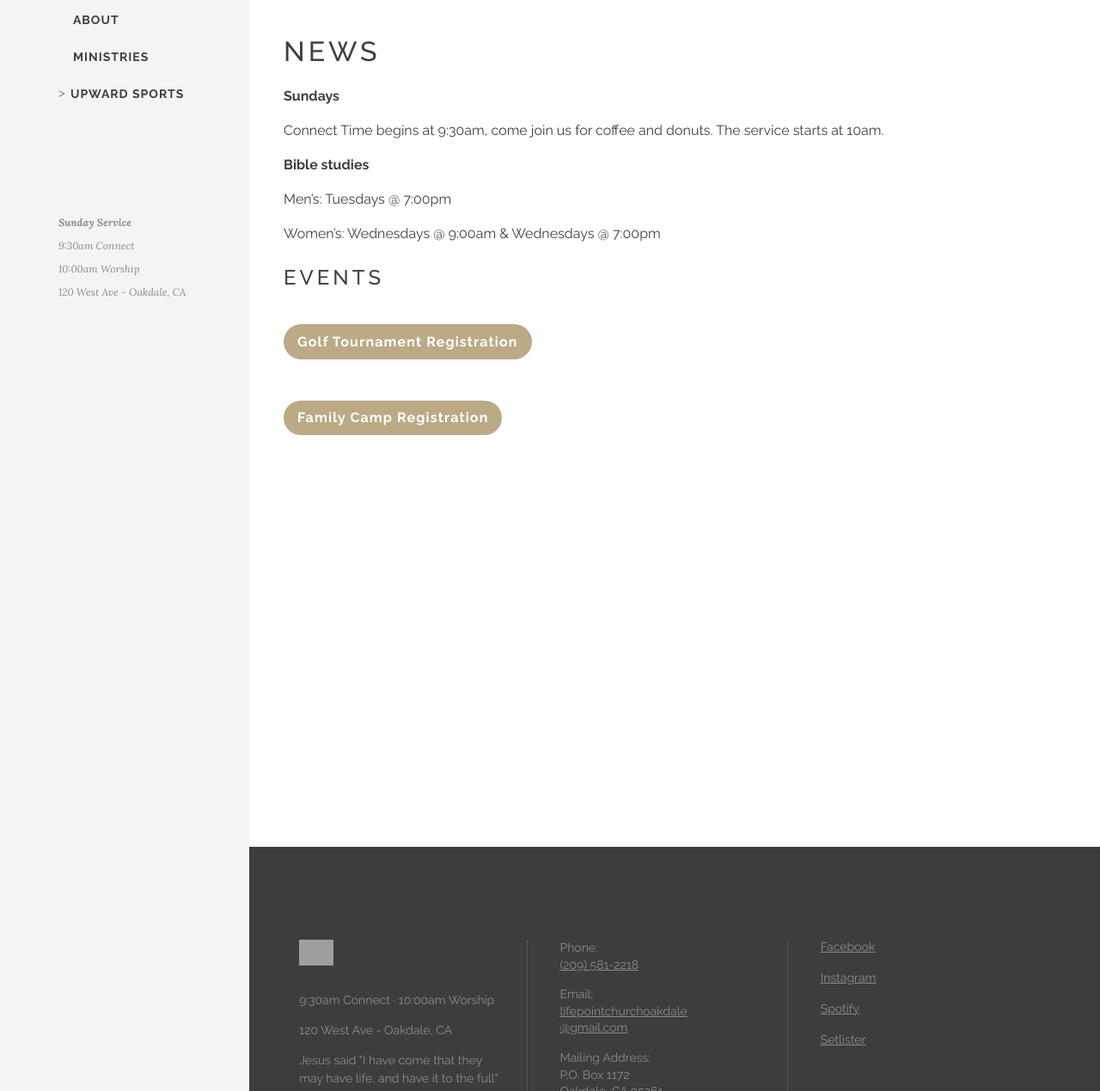
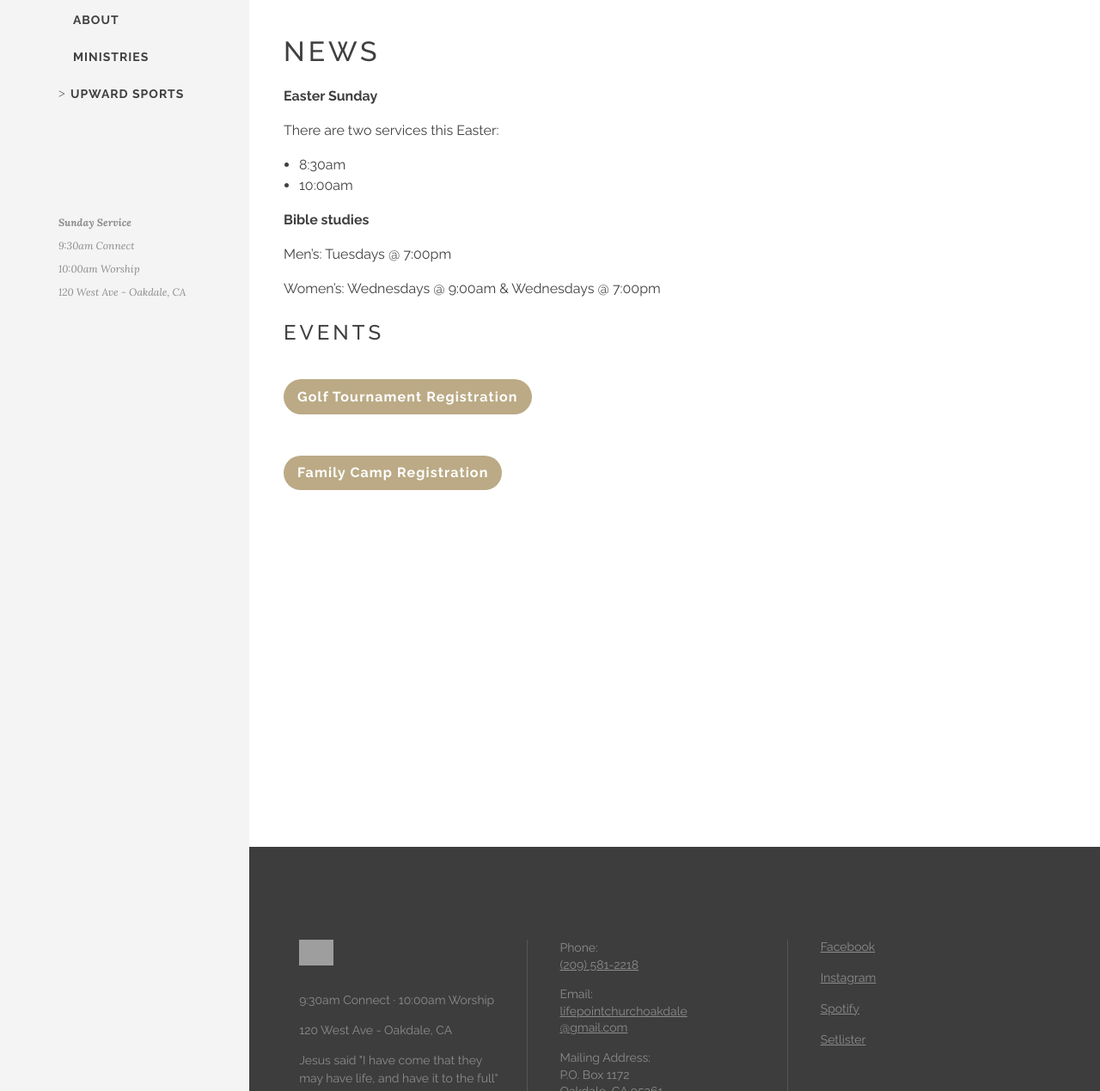
Before and after one commit to tybenz/lifepoint.github.io, a Jekyll site: the page built from index.md, in a window 1280 px wide. Shown: the part 300-1569 px from the top of the page at 86% size. Built offline with Jekyll 4.4.1, drawn with Linux system fonts in a browser that asks for light colours; some web fonts are replaced; grey boxes are pictures that could not be loaded.

Commit message:
Update index.md

```diff
--- a/index.md
+++ b/index.md
@@ -7,9 +7,12 @@ published: true
 
 # News
 
-**Sundays**
+**Easter Sunday**
 
-Connect Time begins at 9:30am, come join us for coffee and donuts. The service starts at 10am.
+There are two services this Easter:
+
+- 8:30am
+- 10:00am
 
 **Bible studies**
 
```
